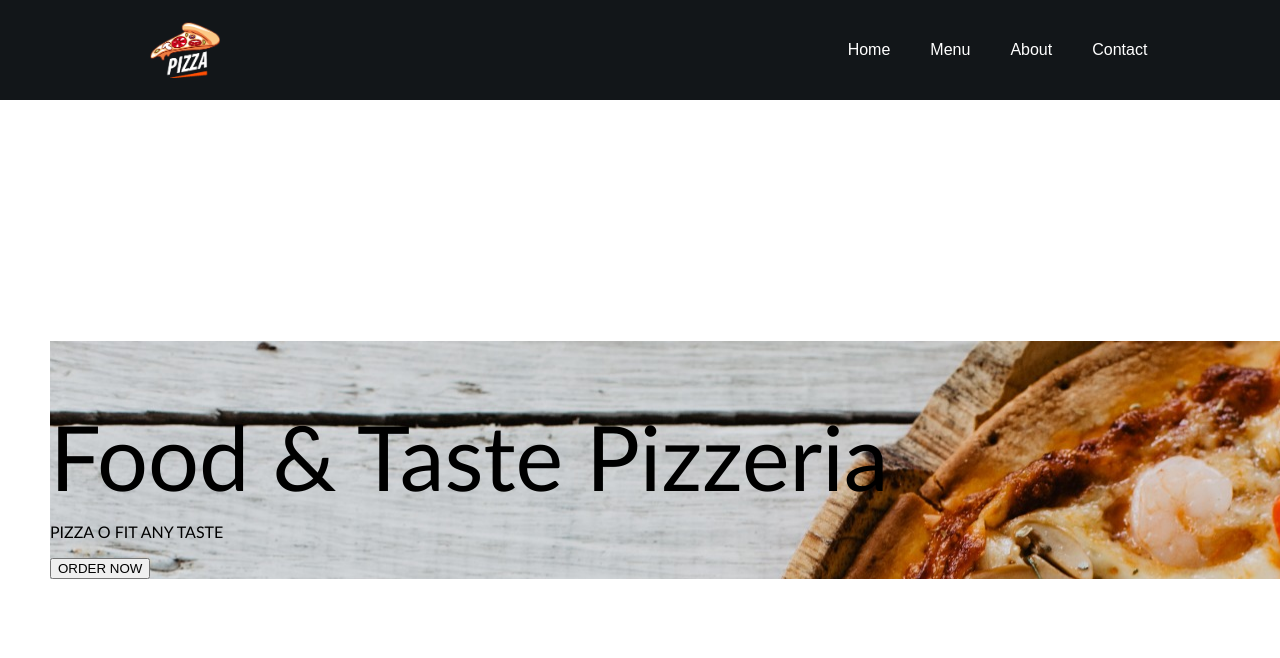
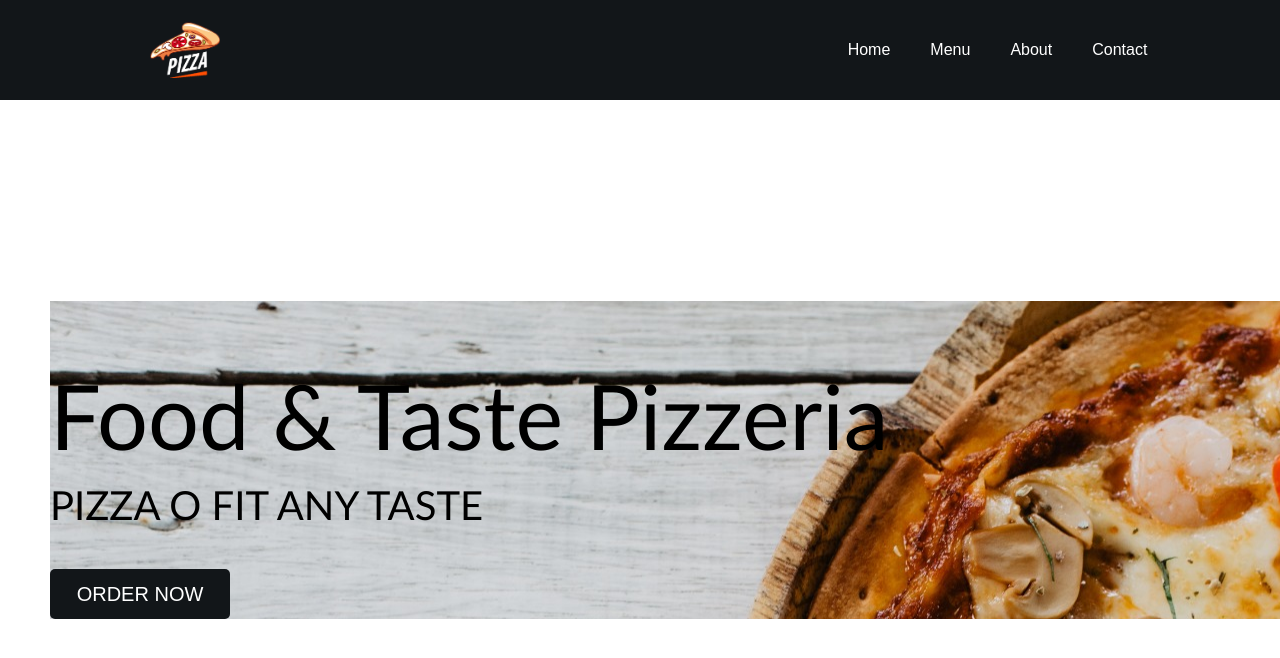
Before and after one commit to RosenGeorgievvv/food-website, a React (Create React App) app: page / in a window 1280 px wide. Shown: the top 658 px of the page. Built offline with nearby package versions, Linux system fonts and the light colour scheme.

Commit message:
Update Home.css

```diff
--- a/src/styles/Home.css
+++ b/src/styles/Home.css
@@ -22,3 +22,22 @@
     font-weight: 50;
     color: black;
 }
+.container p{
+    padding: 0;
+    font-size: 40px;
+    font-weight: lighter;
+    color: black;
+}
+.container button{
+    color: black;
+    border: none;
+    border-radius: 5px;
+    cursor: pointer;
+    justify-content: center;
+    background-color: #121619;
+    height: 50px;
+    width: 180px;
+    color:white;
+    text-decoration: none;
+    font-size: 20px;
+}
```
